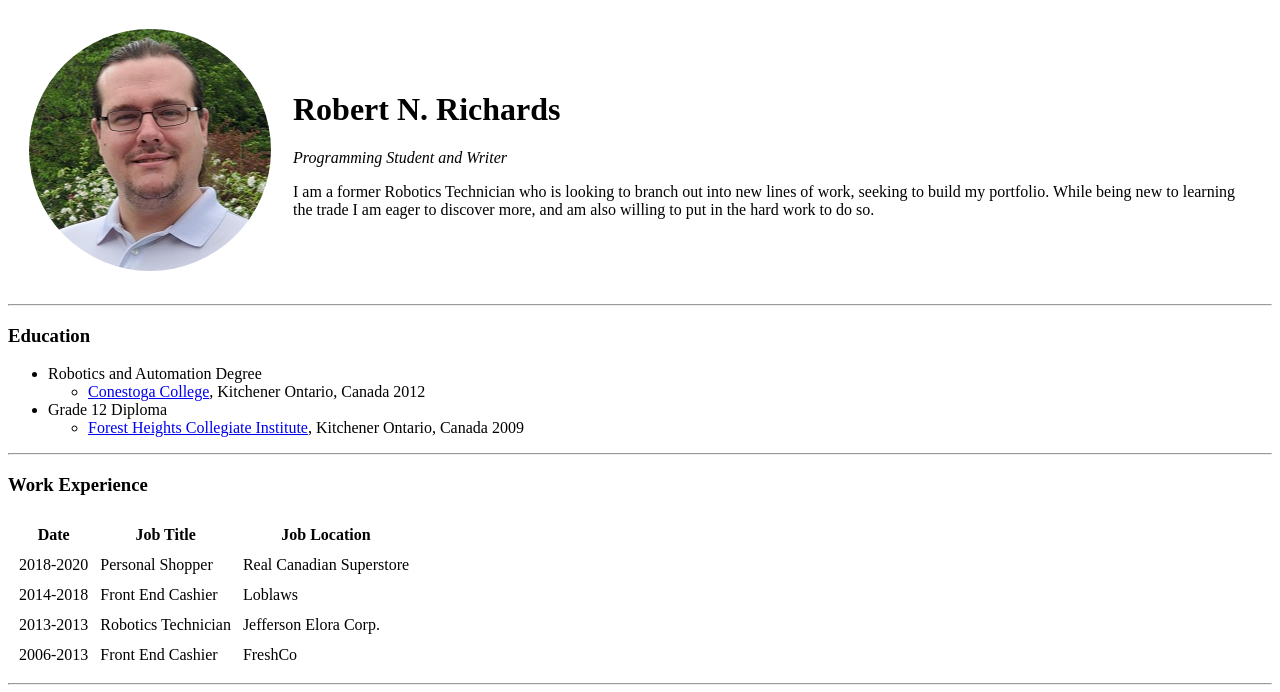
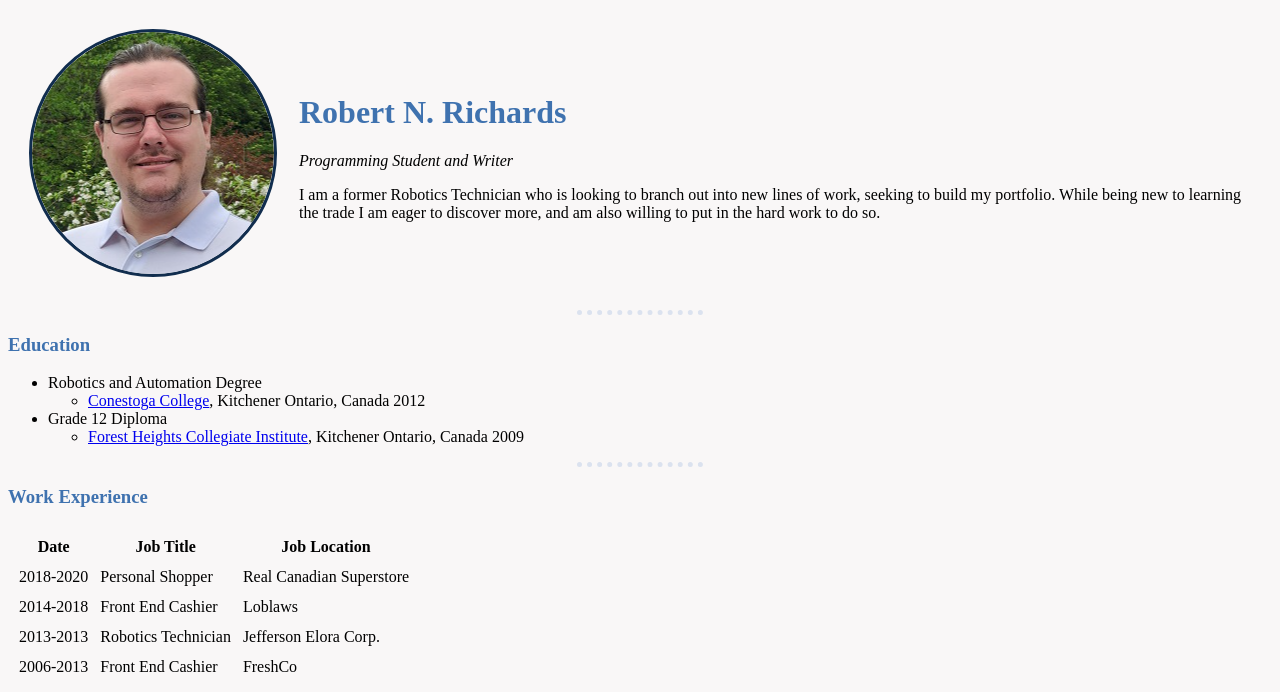
Before and after one commit to RobertNRichards/cv, a plain HTML site: page index.html in a window 1280 px wide. Shown: the top 692 px of the page. Drawn offline with Linux system fonts and the light colour scheme.

Commit message:
Changes to files

```diff
--- a/index.html
+++ b/index.html
@@ -4,12 +4,14 @@
 <head>
   <meta charset="utf-8">
   <title>Robert Richards' Website</title>
+  <link rel="stylesheet" href="css/styles.css">
+
 </head>
 
 <body>
   <table cellspacing="20">
     <tr>
-      <td><img src="Images/robert3.png" alt="Robert Richards Profile Picture"></td>
+      <td><img class="robert3" src="Images/robert3.png" alt="Robert Richards Profile Picture"></td>
       <td>
         <h1>Robert N. Richards</h1>
         <p><em>Programming Student and Writer</em></p>
```
Also changed, not shown: contact.html (+2 -1 lines), hobbies.html (+1 -0 lines).
